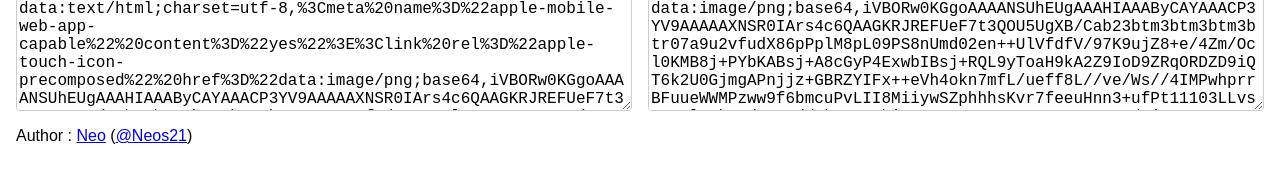
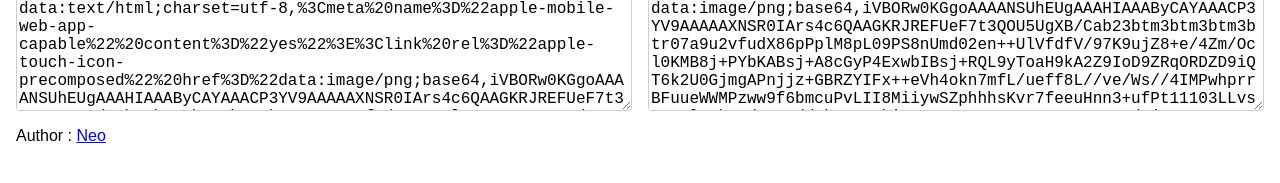
Before and after one commit to Neos21/ios-memo-icon-generator, a plain HTML site: page index.html in a window 1280 px wide. Shown: the part 469-652 px from the top of the page. Drawn offline with Linux system fonts and the light colour scheme.

Commit message:
Update index.html

```diff
--- a/index.html
+++ b/index.html
@@ -267,7 +267,7 @@ function copyTextarea(targetElement) {
   </div>
 </div>
 
-<p>Author : <a href="http://neo.s21.xrea.com/">Neo</a> (<a href="https://twitter.com/Neos21">@Neos21</a>)</p>
+<p>Author : <a href="http://neo.s21.xrea.com/">Neo</a></p>
 
   </body>
 </html>
```
